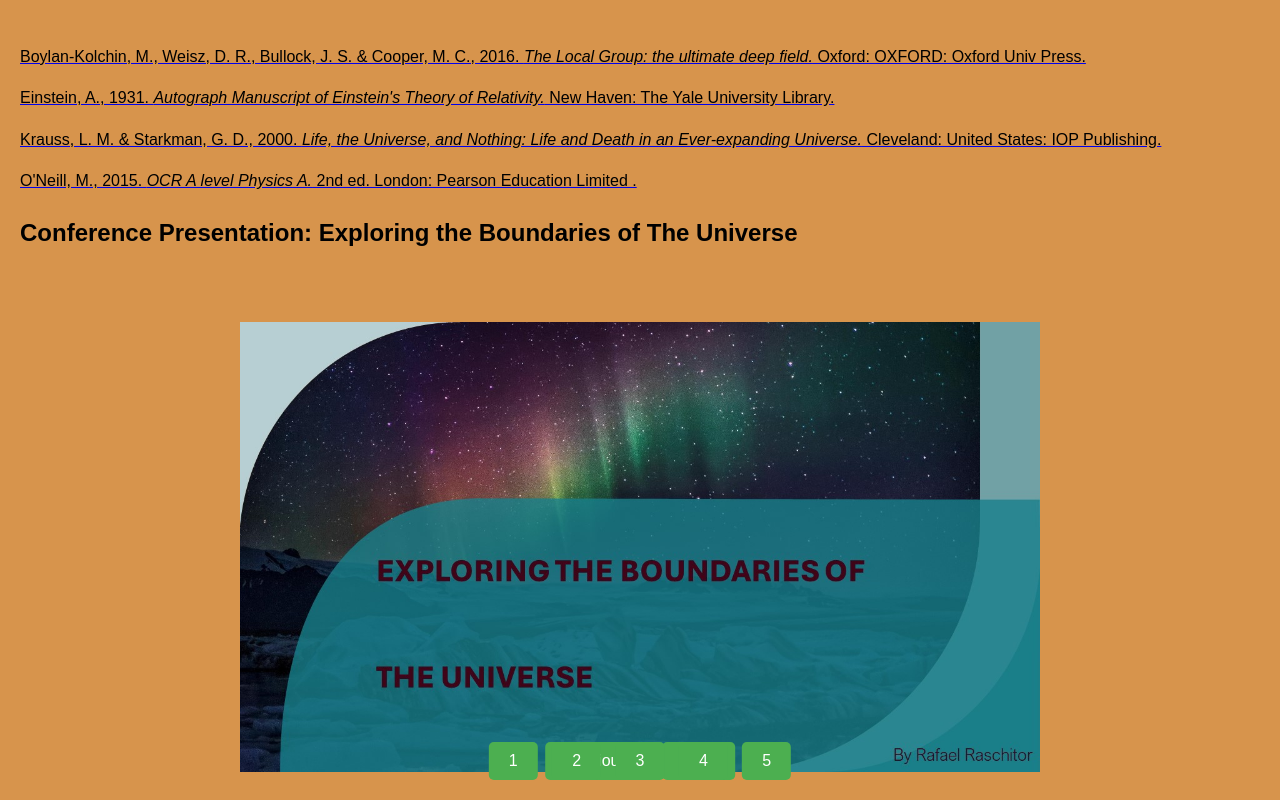
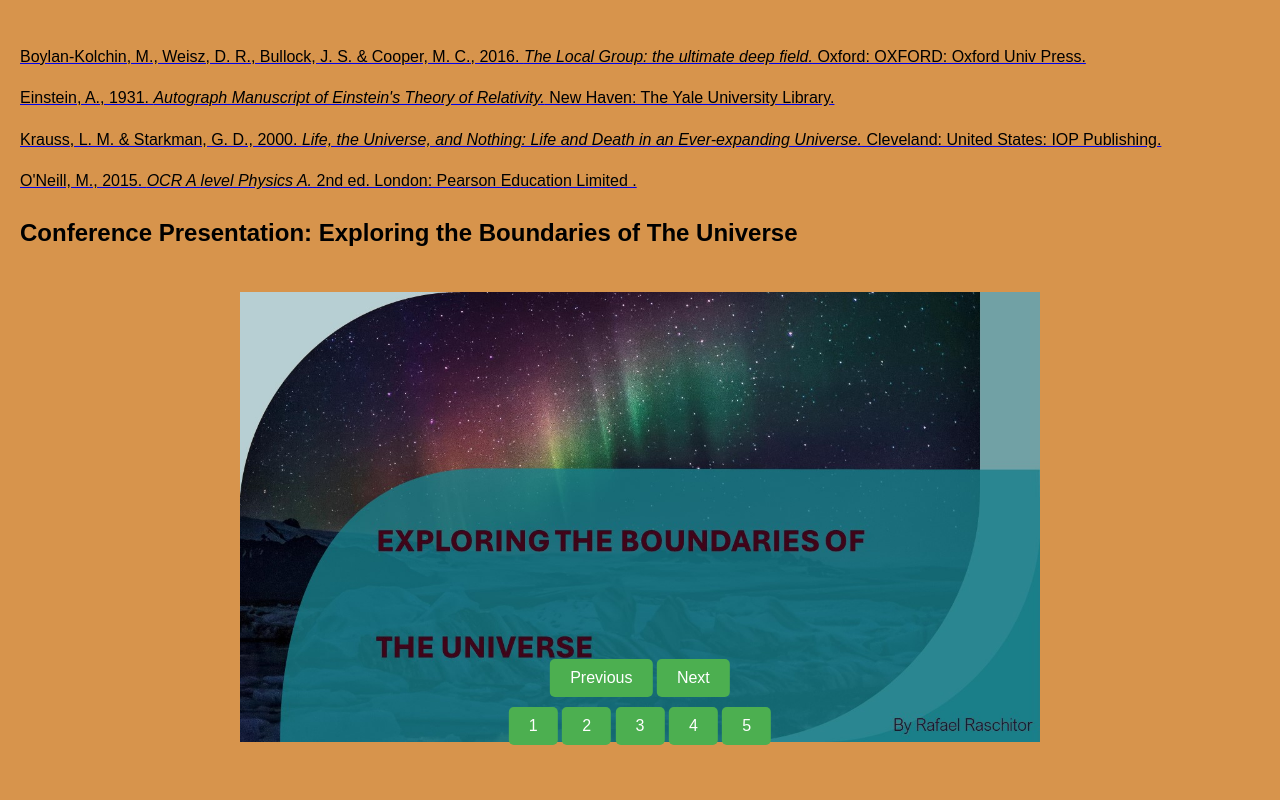
Before and after one commit to FEPSFY6826463/FY6826463, a plain HTML site: page index.html in a window 1280 px wide. Shown: the part 3847-4647 px from the top of the page. After the commit the page ends 4617 px from the top, so only its background shows below. Drawn offline with Linux system fonts and the light colour scheme.

Commit message:
Update index.html

```diff
--- a/index.html
+++ b/index.html
@@ -184,6 +184,8 @@
      <div id="slide-container">
     <img id="slide" src="slide1.jpg" alt="Slide 1" style="width: 100%; max-width: 800px;">
 
+    <!-- Button and Slide number container -->
+    <div class="button-slide-container">
         <!-- Button container -->
         <div class="button-container">
             <button class="button" onclick="prevSlide()">Previous</button>
@@ -199,22 +201,25 @@
             <button class="button" onclick="showSlideNumber(5)">5</button>
         </div>
     </div>
+</div>
  <style>
     /* Your existing styles */
 
     #slide-container {
         text-align: center;
         position: relative;
-            margin-top: 70px; /* Adjust as needed */
+        margin-top: 40px; /* Adjust as needed */
     }
 
-        .button-container,
-        .slide-number-container {
+    .button-slide-container {
         position: absolute;
         bottom: 0;
         left: 50%;
         transform: translateX(-50%);
-            margin-top: 50px; /* Adjust as needed */
+        display: flex;
+        flex-direction: column;
+        align-items: center;
+        margin-top: 20px; /* Adjust as needed */
     }
 
     .button-container .button,
@@ -226,7 +231,7 @@
         border-radius: 5px;
         font-size: 16px;
         cursor: pointer;
-            margin: 0 5px;
+        margin: 5px 0; /* Adjust as needed */
     }
 </style>
     <script>
```
Lines whose indentation alone changed are shown as unchanged.
